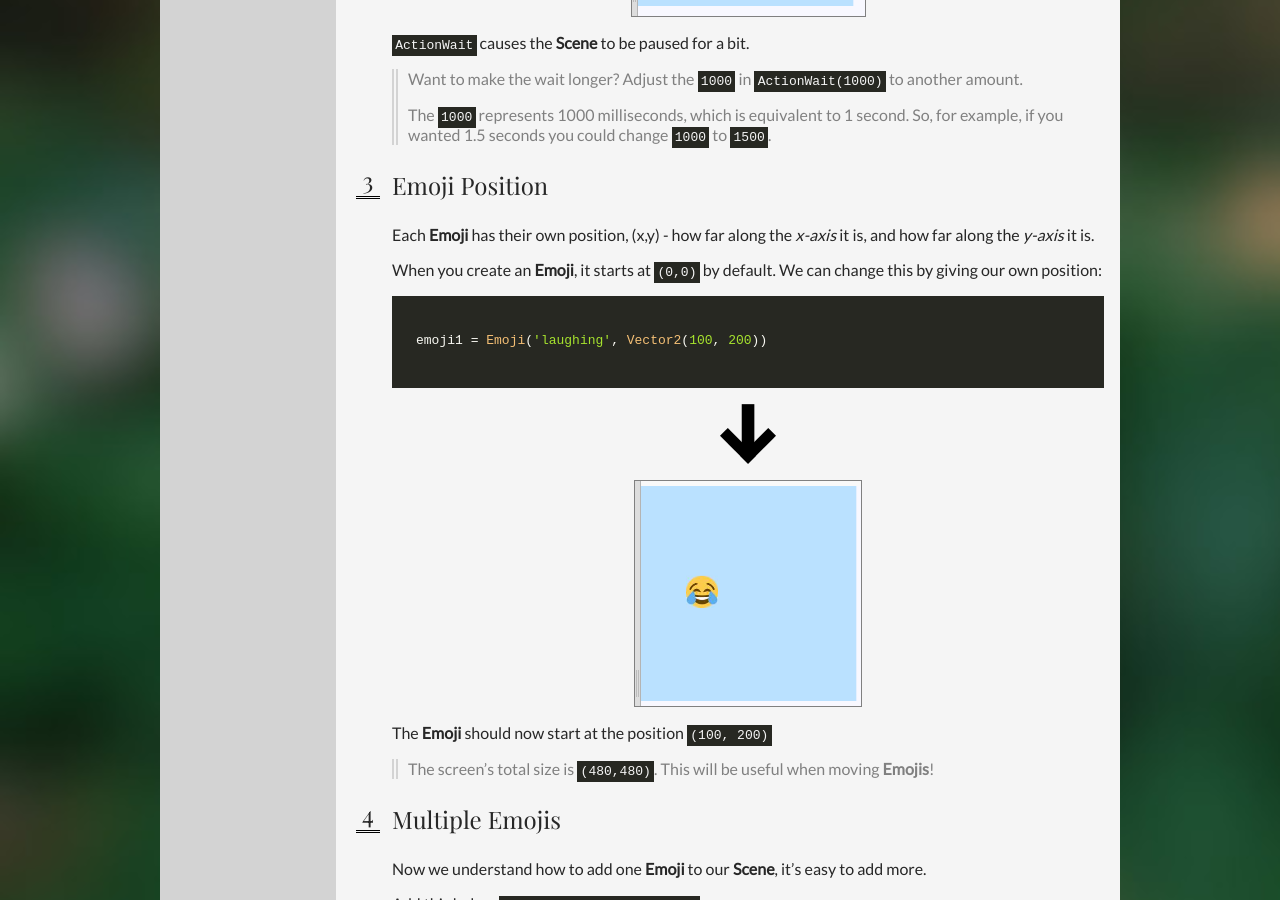
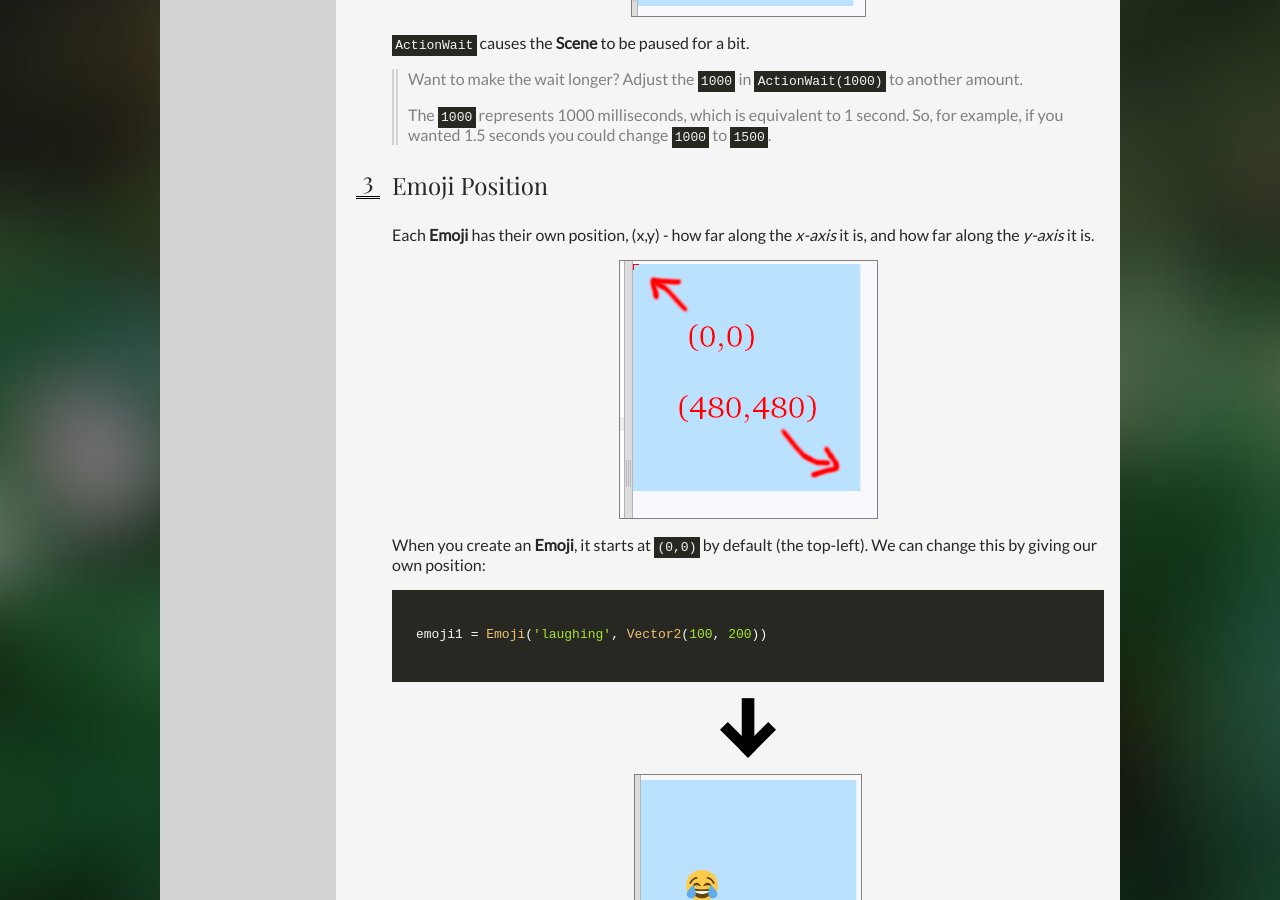
Before and after one commit to Nenivar/outreach-storytelling-site, a Jekyll site: the page built from _posts/1397-01-01-an_emoji.md, in a window 1280 px wide and 900 px high, scrolled down 1332 px. Built offline with Jekyll 4.4.1, drawn with Linux system fonts in a browser that asks for light colours.

Commit message:
clearer position stuff

````diff
--- a/_posts/1397-01-01-an_emoji.md
+++ b/_posts/1397-01-01-an_emoji.md
@@ -48,7 +48,9 @@ chapter: IV
 
     Each **Emoji** has their own position, (x,y) - how far along the *x-axis* it is, and how far along the *y-axis* it is.
 
-    When you create an **Emoji**, it starts at `(0,0)` by default. We can change this by giving our own position:
+    ![Positions](/assets/images/contrib/emoji/emoji_5.png){: .center}
+
+    When you create an **Emoji**, it starts at `(0,0)` by default (the top-left). We can change this by giving our own position:
 
     ```python
     emoji1 = Emoji('laughing', Vector2(100, 200))
````
Also changed, not shown: assets/images/contrib/emoji/emoji_5.png (added).
